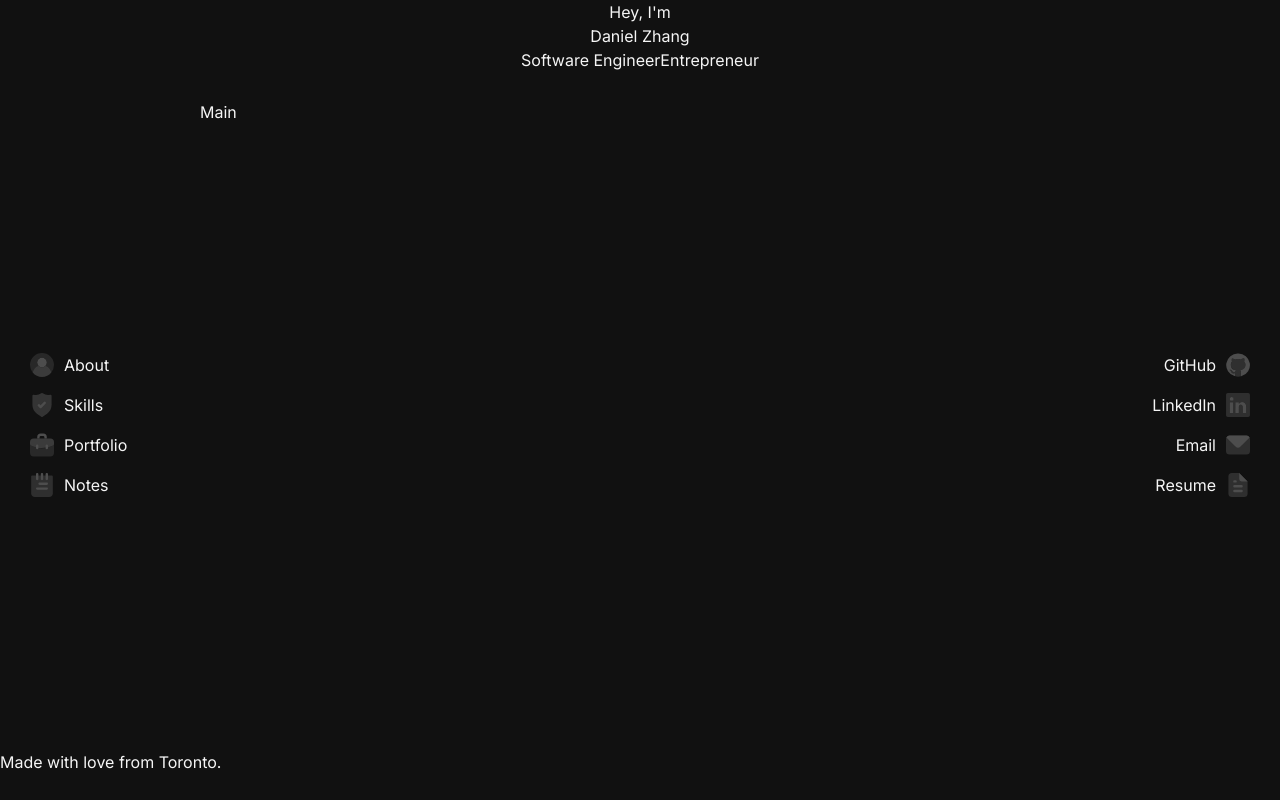
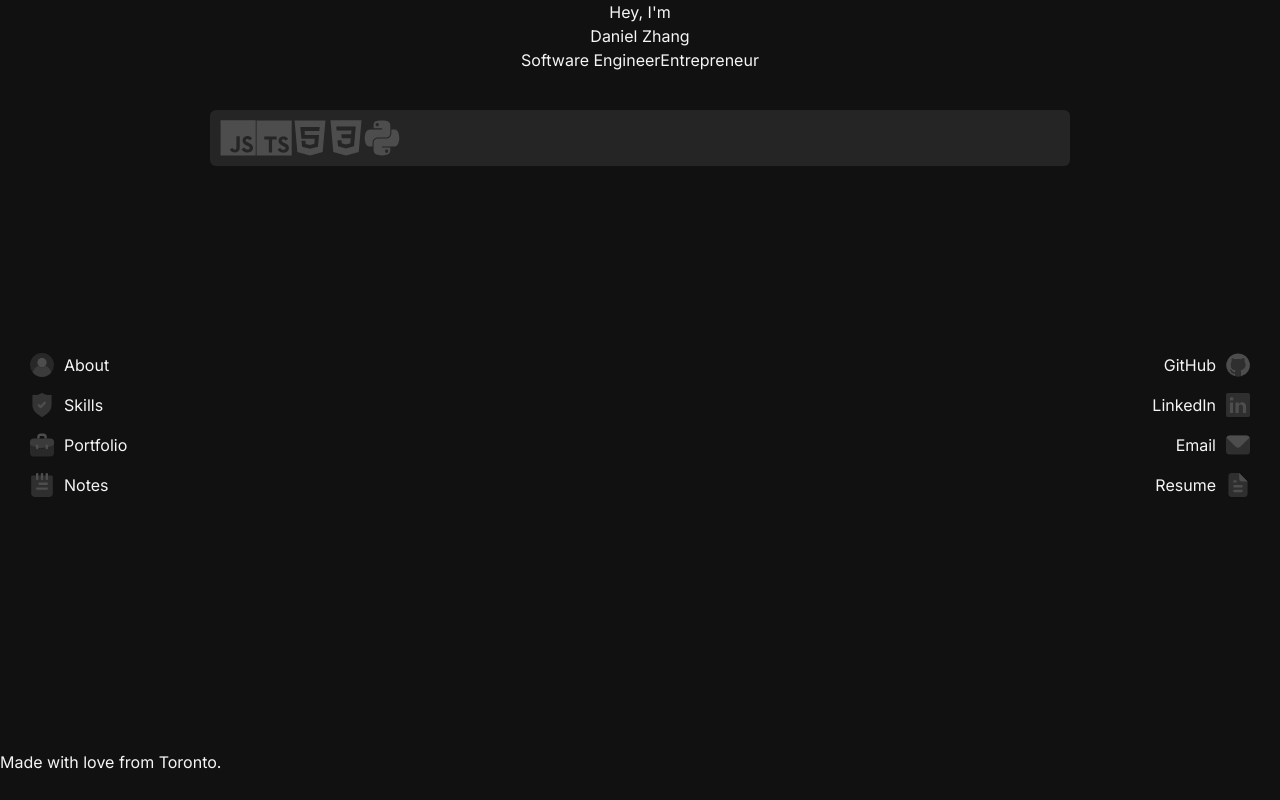
Before and after one commit to DanielHZhang/danielhzhang, a Next.js app: page / in a window 1280 px wide. Built offline with nearby package versions, Linux system fonts and the light colour scheme.

Commit message:
Fix issue where inner css is not applied

```diff
--- a/src/components/icons/index.tsx
+++ b/src/components/icons/index.tsx
@@ -7,7 +7,7 @@ type SvgProps = {
   viewBox?: string | number;
   children: ReactNode;
   color?: string;
-  css?: Interpolation<Theme>;
+  innerCss?: Interpolation<Theme>;
   hoverColor?: string | false;
   size?: string;
 };
@@ -15,15 +15,16 @@ type SvgProps = {
 const SvgInternal = ({
   children,
   color,
-  css,
+  innerCss,
   hoverColor = false,
   size,
   viewBox = '0 0 128 128',
-}: SvgProps) => (
+}: SvgProps) => {
+  return (
     <svg
       viewBox={typeof viewBox === 'number' ? `0 0 ${viewBox} ${viewBox}` : viewBox}
       css={
-      css || {
+        innerCss || {
           width: size,
           fill: color,
           transition: 'all ease-in-out 200ms',
@@ -34,6 +35,7 @@ const SvgInternal = ({
       {children}
     </svg>
   );
+};
 
 export type IconType =
   | 'javascript'
@@ -76,7 +78,8 @@ export type IconType =
 
 type Props = {
   type: IconType;
-  size?: `${number}rem`;
+  size?: string;
+  // size?: `${number}rem`;
   color?: string;
   hoverColor?: string | false;
 };
@@ -106,7 +109,7 @@ export const Icon = ({type, ...rest}: Props): JSX.Element => {
     case 'python': {
       return (
         <SvgInternal
-          css={css`
+          innerCss={css`
             width: ${rest.size};
             .python {
               &1,
@@ -196,7 +199,7 @@ export const Icon = ({type, ...rest}: Props): JSX.Element => {
     case 'java': {
       return (
         <SvgInternal
-          css={css`
+          innerCss={css`
             width: ${rest.size};
             .java {
               &1,
@@ -302,7 +305,7 @@ export const Icon = ({type, ...rest}: Props): JSX.Element => {
     case 'webpack': {
       return (
         <SvgInternal
-          css={css`
+          innerCss={css`
             width: ${rest.size};
             .webpack {
               &1,
@@ -343,7 +346,7 @@ export const Icon = ({type, ...rest}: Props): JSX.Element => {
     case 'kubernetes': {
       return (
         <SvgInternal
-          css={css`
+          innerCss={css`
             width: ${rest.size};
             .kube1 {
               fill: ${rest.color};
@@ -408,7 +411,7 @@ export const Icon = ({type, ...rest}: Props): JSX.Element => {
     case 'actions': {
       return (
         <SvgInternal
-          css={css`
+          innerCss={css`
             width: ${rest.size};
             & > * {
               transition: all ease-in-out 200ms;
@@ -519,7 +522,7 @@ export const Icon = ({type, ...rest}: Props): JSX.Element => {
     case 'jupyter': {
       return (
         <SvgInternal
-          css={css`
+          innerCss={css`
             width: ${rest.size};
             .jupyter {
               &1,
--- a/src/pages/index.tsx
+++ b/src/pages/index.tsx
@@ -1,6 +1,6 @@
 /** @jsxImportSource @emotion/react */
 import Link from 'next/link';
-import {Anchor, Button, Flex, Grid, GridItem, Stack} from 'src/components/base';
+import {Button, Flex, Grid, GridItem, Stack} from 'src/components/base';
 import {Layout} from 'src/components/home/layout';
 import {LinkItem} from 'src/components/home/link-item';
 import {Icon} from 'src/components/icons';
@@ -39,7 +39,17 @@ export default function HomePage(): JSX.Element {
           </LinkItem>
         </Stack>
       </GridItem>
-      <GridItem>Main</GridItem>
+      <GridItem>
+        <Flex
+          css={{backgroundColor: '#252525', borderRadius: '6px', margin: '1rem', padding: '1rem'}}
+        >
+          <Icon type='javascript' />
+          <Icon type='typescript' />
+          <Icon type='html' />
+          <Icon type='css' />
+          <Icon type='python' />
+        </Flex>
+      </GridItem>
       <GridItem css={{marginRight: '3rem'}}>
         <Stack spacing='1.6rem' flow='column' mainAxis='center' css={{height: '100%'}}>
           <LinkItem align='right' href='/' icon='github'>
@@ -58,61 +68,5 @@ export default function HomePage(): JSX.Element {
       </GridItem>
       <GridItem column='1/-1'>Made with love from Toronto.</GridItem>
     </Grid>
-    // <Layout>
-    //   <Flex flow='column' mainAxis='center' crossAxis='center'>
-    //     <div>Daniel Zhang</div>
-    //     <Flex>
-    //       <div>Software Engineer</div>
-    //       <div>Entrepreneur</div>
-    //     </Flex>
-    //   </Flex>
-    //   <Flex flow='column' mainAxis='space-between'>
-    //     <div>About</div>
-    //     <div>Skills</div>
-    //     <div>Portfolio</div>
-    //     <div>Notes</div>
-    //   </Flex>
-    //   <Stack mainAxis='center' crossAxis='center'>
-    //     <Icon.Typescript />
-    //     {/* <Icon.Javascript /> */}
-    //     <Icon.Html />
-    //     <Icon.Css />
-    //     <Icon.Python />
-    //     <Icon.Electron />
-    //     <Icon.Express />
-    //     <Icon.Sass />
-    //     <Icon.Github />
-    //     <Icon.Redux />
-    //   </Stack>
-    //   <Stack>
-    //     <Icon.Kubernetes />
-    //     <Icon.Docker />
-    //     <Icon.Git />
-    //     <Icon.MongoDb />
-    //     <Icon.Postgres />
-    //     <Icon.Nodejs />
-    //     <Icon.Npm />
-    //     <Icon.React />
-    //     <Icon.Graphql />
-    //     <Icon.Webpack />
-    //   </Stack>
-    //   <Stack>
-    //     <Icon.Prisma />
-    //     <Icon.Jest />
-    //     <Icon.Deno />
-    //     <Icon.Fastify />
-    //     <Icon.Actions />
-    //     <Icon.Jupyter />
-    //     <Icon.Babel />
-    //     <Icon.Nextjs />
-    //     <Icon.Heroku />
-    //     <Icon.Java />
-    //   </Stack>
-    //   {/* Homepage
-    //   <Layout>
-    //     <Button>Wow</Button>
-    //     <Button>Wow</Button>
-    //   </Layout> */}
-    // </Layout>
   );
 }
--- /dev/null
+++ b/src/pages/skills.tsx
@@ -0,0 +1,3 @@
+export default function SkillsPage(): JSX.Element {
+  return <div>wow</div>;
+}
```
Lines whose indentation alone changed are shown as unchanged.
